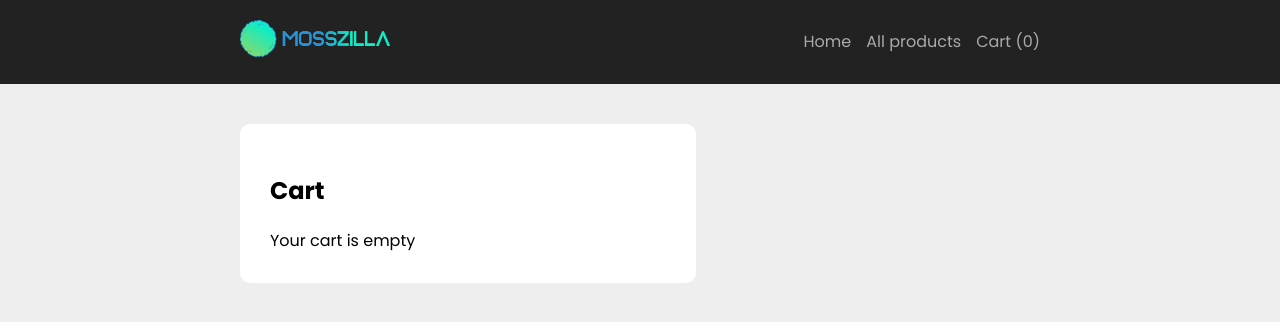
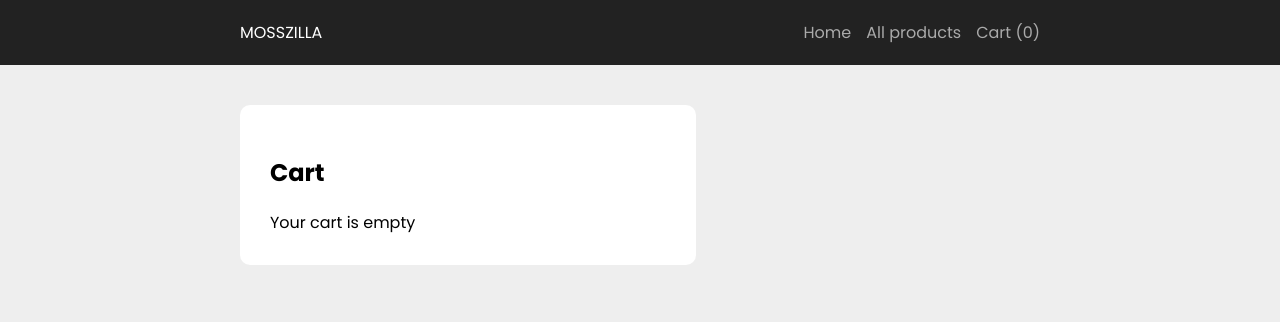
Before and after one commit to joeyrocha/FE-eccomerce, a Next.js app: page /cart in a window 1280 px wide. Shown: the top 322 px of the page. Built offline with nearby package versions, Linux system fonts and the light colour scheme.

Commit message:
3rd commit

```diff
--- a/components/Header.js
+++ b/components/Header.js
@@ -82,7 +82,7 @@ export default function Header() {
     <StyledHeader>
       <Center>
         <Wrapper>
-          <Logo href={'/'}><img className="hero-image" src="/mosszilla.png" /></Logo>
+          <Logo href={'/'}>MOSSZILLA</Logo>
           <StyledNav mobileNavActive={mobileNavActive}>
             <NavLink href={'/'}>Home</NavLink>
             <NavLink href={'/products'}>All products</NavLink>
```
